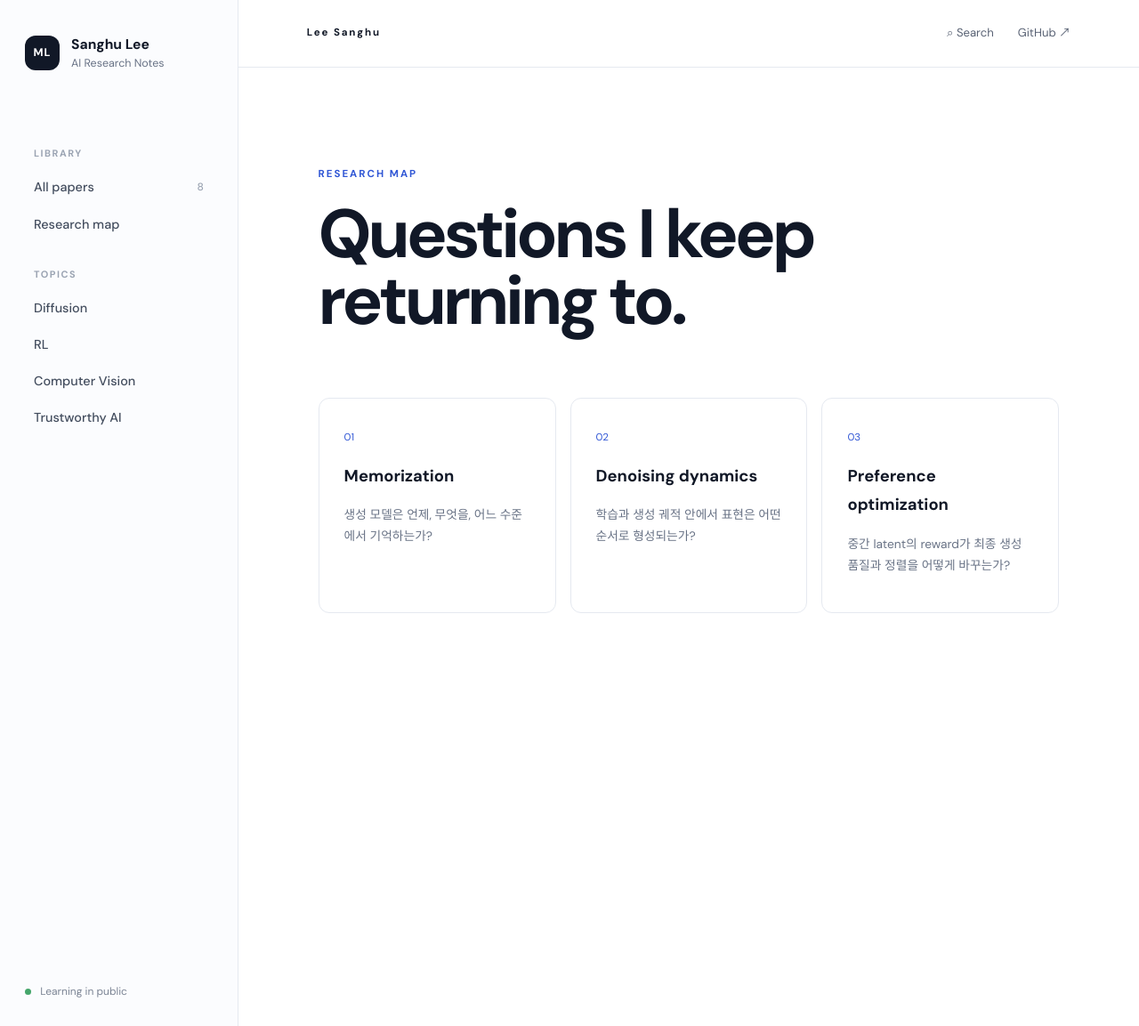
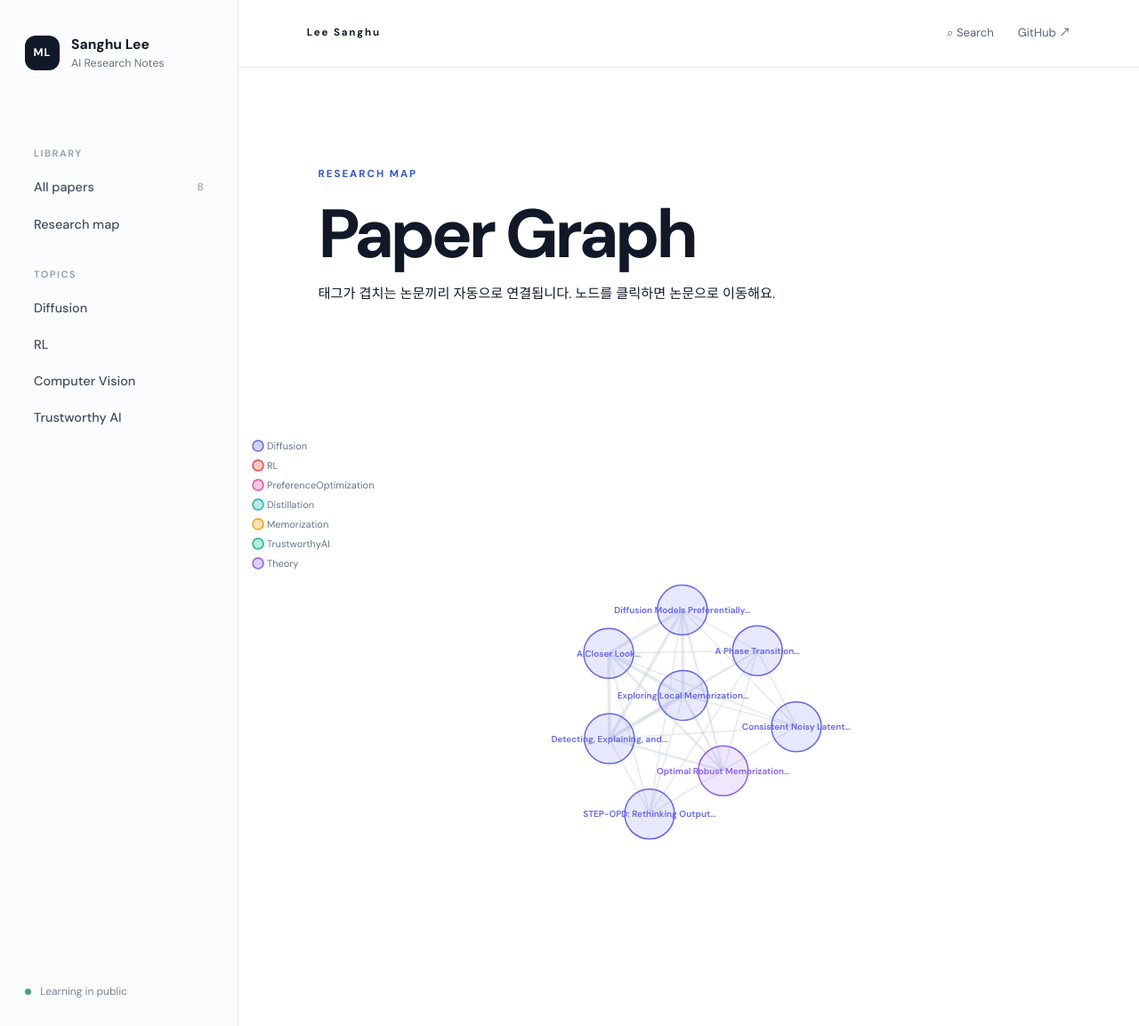
Before and after one commit to leessanghu/leessanghu.github.io, a Jekyll site: the page built from about.md, in a window 1280 px wide and 1153 px high. Shown: the whole window at 89% size. Built offline with Jekyll 4.4.1, drawn with Linux system fonts in a browser that asks for light colours; part of the change alters nothing that is shown.

Commit message:
Add D3 paper graph to research map

```diff
--- a/about.md
+++ b/about.md
@@ -5,10 +5,132 @@ permalink: /about/
 ---
 <section class="simple-page">
   <p class="eyebrow">RESEARCH MAP</p>
-  <h1>Questions I keep returning to.</h1>
-  <div class="research-map">
-    <div><span>01</span><h2>Memorization</h2><p>생성 모델은 언제, 무엇을, 어느 수준에서 기억하는가?</p></div>
-    <div><span>02</span><h2>Denoising dynamics</h2><p>학습과 생성 궤적 안에서 표현은 어떤 순서로 형성되는가?</p></div>
-    <div><span>03</span><h2>Preference optimization</h2><p>중간 latent의 reward가 최종 생성 품질과 정렬을 어떻게 바꾸는가?</p></div>
-  </div>
+  <h1>Paper Graph</h1>
+  <p style="color:var(--text-2);margin-bottom:2rem;font-size:.95rem;">태그가 겹치는 논문끼리 자동으로 연결됩니다. 노드를 클릭하면 논문으로 이동해요.</p>
 </section>
+
+<div id="graph-container" style="width:100%;height:620px;border:1px solid var(--border);border-radius:16px;overflow:hidden;background:var(--bg);margin-bottom:3rem;"></div>
+
+<script id="postData" type="application/json">
+[
+  {% for post in site.posts %}
+  {
+    "id": {{ post.url | jsonify }},
+    "title": {{ post.title | jsonify }},
+    "url": {{ post.url | relative_url | jsonify }},
+    "tags": {{ post.tags | jsonify }}
+  }{% unless forloop.last %},{% endunless %}
+  {% endfor %}
+]
+</script>
+
+<script src="https://cdnjs.cloudflare.com/ajax/libs/d3/7.9.0/d3.min.js"></script>
+<script>
+(function () {
+  const posts = JSON.parse(document.getElementById('postData').textContent);
+  const container = document.getElementById('graph-container');
+  const W = container.clientWidth;
+  const H = container.clientHeight;
+
+  // 태그 겹침으로 엣지 생성
+  const edges = [];
+  for (let i = 0; i < posts.length; i++) {
+    for (let j = i + 1; j < posts.length; j++) {
+      const shared = posts[i].tags.filter(t => posts[j].tags.includes(t));
+      if (shared.length > 0) {
+        edges.push({ source: posts[i].id, target: posts[j].id, weight: shared.length, tags: shared });
+      }
+    }
+  }
+
+  // 태그별 색상
+  const tagColors = {
+    'Diffusion': '#6366f1',
+    'Memorization': '#f59e0b',
+    'TrustworthyAI': '#10b981',
+    'RL': '#ef4444',
+    'Theory': '#8b5cf6',
+    'PreferenceOptimization': '#ec4899',
+    'Distillation': '#14b8a6',
+  };
+  function nodeColor(tags) {
+    for (const t of tags) if (tagColors[t]) return tagColors[t];
+    return '#94a3b8';
+  }
+
+  const svg = d3.select('#graph-container').append('svg')
+    .attr('width', W).attr('height', H);
+
+  // 배경 클릭 시 선택 해제
+  svg.append('rect').attr('width', W).attr('height', H).attr('fill', 'transparent')
+    .on('click', () => { tooltip.style('opacity', 0); });
+
+  const sim = d3.forceSimulation(posts)
+    .force('link', d3.forceLink(edges).id(d => d.id).distance(d => 160 - d.weight * 20).strength(0.4))
+    .force('charge', d3.forceManyBody().strength(-220))
+    .force('center', d3.forceCenter(W / 2, H / 2))
+    .force('collision', d3.forceCollide(48));
+
+  const link = svg.append('g').selectAll('line').data(edges).join('line')
+    .attr('stroke', '#cbd5e1').attr('stroke-width', d => d.weight + 0.5).attr('stroke-opacity', 0.5);
+
+  const node = svg.append('g').selectAll('g').data(posts).join('g')
+    .attr('cursor', 'pointer')
+    .call(d3.drag()
+      .on('start', (e, d) => { if (!e.active) sim.alphaTarget(0.3).restart(); d.fx = d.x; d.fy = d.y; })
+      .on('drag',  (e, d) => { d.fx = e.x; d.fy = e.y; })
+      .on('end',   (e, d) => { if (!e.active) sim.alphaTarget(0); d.fx = null; d.fy = null; }))
+    .on('click', (e, d) => { e.stopPropagation(); window.location.href = d.url; });
+
+  node.append('circle')
+    .attr('r', 28)
+    .attr('fill', d => nodeColor(d.tags))
+    .attr('fill-opacity', 0.15)
+    .attr('stroke', d => nodeColor(d.tags))
+    .attr('stroke-width', 1.5);
+
+  node.append('text')
+    .attr('text-anchor', 'middle').attr('dy', '0.35em')
+    .attr('font-size', '10px').attr('font-weight', '600')
+    .attr('fill', d => nodeColor(d.tags))
+    .attr('pointer-events', 'none')
+    .text(d => {
+      const words = d.title.split(' ');
+      return words.slice(0, 3).join(' ') + (words.length > 3 ? '…' : '');
+    });
+
+  // 툴팁
+  const tooltip = d3.select('#graph-container').append('div')
+    .style('position', 'absolute').style('opacity', 0)
+    .style('background', 'var(--bg)').style('border', '1px solid var(--border)')
+    .style('border-radius', '10px').style('padding', '10px 14px')
+    .style('font-size', '12px').style('max-width', '220px')
+    .style('pointer-events', 'none').style('line-height', '1.5')
+    .style('box-shadow', '0 4px 16px rgba(0,0,0,0.1)');
+
+  node.on('mouseenter', (e, d) => {
+    tooltip.style('opacity', 1)
+      .html(`<strong style="font-size:13px">${d.title}</strong><br><span style="color:#6366f1">${d.tags.join(' · ')}</span>`)
+      .style('left', (e.offsetX + 16) + 'px')
+      .style('top',  (e.offsetY - 10) + 'px');
+  }).on('mouseleave', () => tooltip.style('opacity', 0));
+
+  sim.on('tick', () => {
+    link.attr('x1', d => d.source.x).attr('y1', d => d.source.y)
+        .attr('x2', d => d.target.x).attr('y2', d => d.target.y);
+    node.attr('transform', d => `translate(${
+      Math.max(32, Math.min(W - 32, d.x))},${Math.max(32, Math.min(H - 32, d.y))})`);
+  });
+
+  // 범례
+  const legendTags = [...new Set(posts.flatMap(p => p.tags))].filter(t => tagColors[t]);
+  const legend = svg.append('g').attr('transform', 'translate(16,16)');
+  legendTags.forEach((t, i) => {
+    const g = legend.append('g').attr('transform', `translate(0,${i * 22})`);
+    g.append('circle').attr('r', 6).attr('fill', tagColors[t]).attr('fill-opacity', 0.3)
+      .attr('stroke', tagColors[t]).attr('stroke-width', 1.5).attr('cx', 6).attr('cy', 0);
+    g.append('text').attr('x', 16).attr('dy', '0.35em')
+      .attr('font-size', '11px').attr('fill', '#64748b').text(t);
+  });
+})();
+</script>
```
